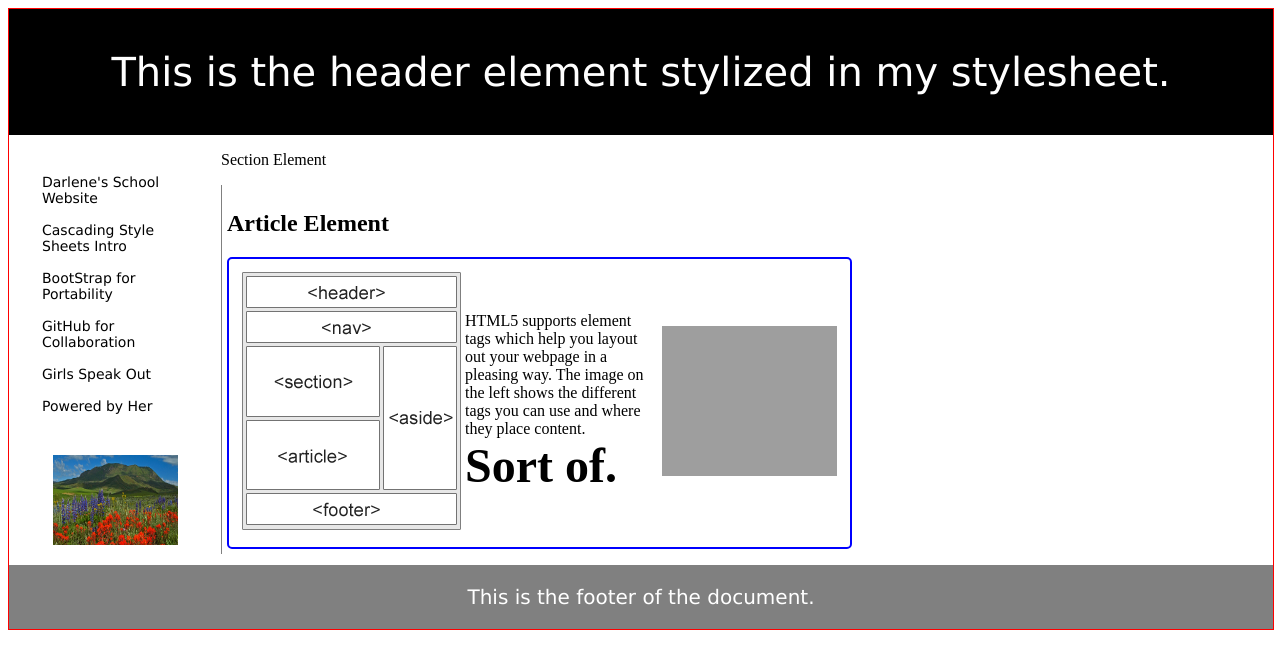
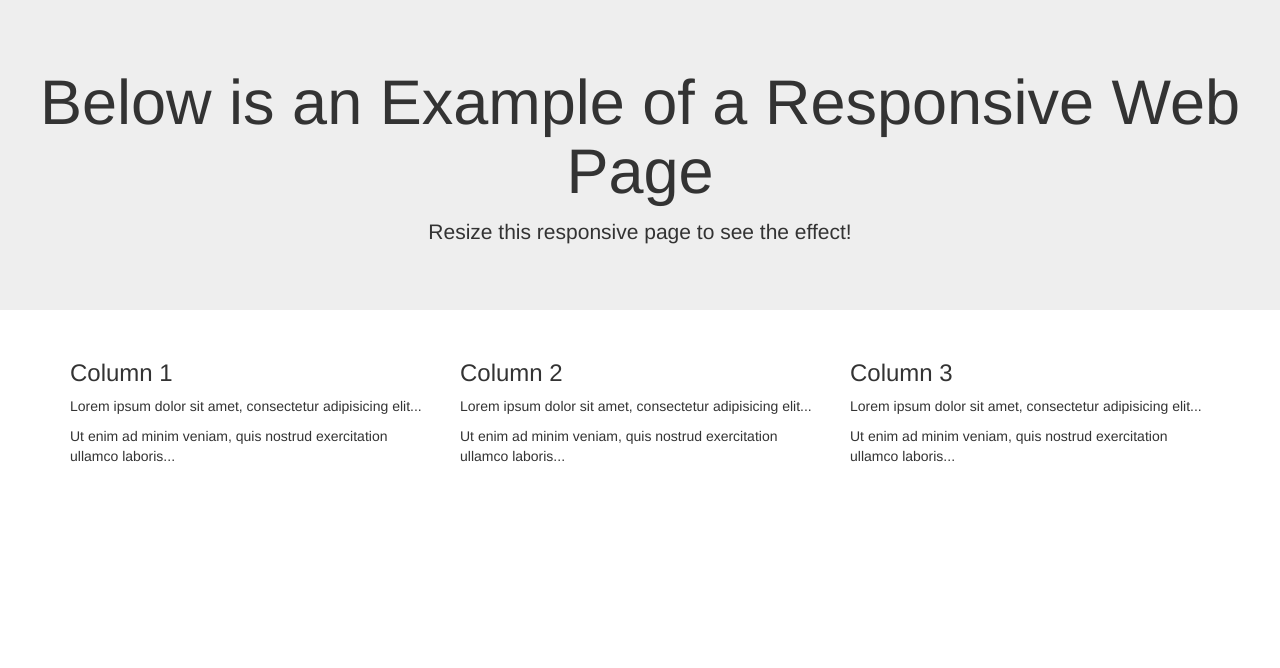
Before and after one commit to RiveraDar/riveradar.github.io, a plain HTML site: page index.html in a window 1280 px wide. Drawn offline with nearby package versions, Linux system fonts and the light colour scheme; grey boxes are pictures that could not be loaded.

Commit message:
Add files via upload

```diff
--- a/index.html
+++ b/index.html
@@ -1,51 +1,39 @@
 <!DOCTYPE html>
-<html>
-  <head>
-    <meta name="viewport" content="width=device-width, initial-scale=1">
-	<link rel="stylesheet" type="text/css" href="sipStyle.css">
-    <!-- This is the title of the page - what's written will appear at the top of the browser window -->
-    <title>Girls Who Code Summer 2016</title>
+<html lang="en">
+<head>
+  <title>Bootstrap Example</title>
+  <meta charset="utf-8">
+  <meta name="viewport" content="width=device-width, initial-scale=1">
+  <link rel="stylesheet" href="http://maxcdn.bootstrapcdn.com/bootstrap/3.3.6/css/bootstrap.min.css">
+  <script src="https://ajax.googleapis.com/ajax/libs/jquery/1.12.4/jquery.min.js"></script>
+  <script src="http://maxcdn.bootstrapcdn.com/bootstrap/3.3.6/js/bootstrap.min.js"></script>
+</head>
+<body>
 
-    <!-- This links to the stylesheet for this page -->
-    <link rel="stylesheet" type="text/css" href="sipStyle.css">
-  </head>
+<div class="jumbotron text-center">
+  <h1>Below is an Example of a Responsive Web Page</h1>
+  <p>Resize this responsive page to see the effect!</p>
+</div>
 
+<div class="container">
+  <div class="row">
+    <div class="col-sm-4">
+      <h3>Column 1</h3>
+      <p>Lorem ipsum dolor sit amet, consectetur adipisicing elit...</p>
+      <p>Ut enim ad minim veniam, quis nostrud exercitation ullamco laboris...</p>
+    </div>
+    <div class="col-sm-4">
+      <h3>Column 2</h3>
+      <p>Lorem ipsum dolor sit amet, consectetur adipisicing elit...</p>
+      <p>Ut enim ad minim veniam, quis nostrud exercitation ullamco laboris...</p>
+    </div>
+    <div class="col-sm-4">
+      <h3>Column 3</h3>
+      <p>Lorem ipsum dolor sit amet, consectetur adipisicing elit...</p>
+      <p>Ut enim ad minim veniam, quis nostrud exercitation ullamco laboris...</p>
+    </div>
+  </div>
+</div>
 
-  <body>
-
-  <div class="container">
-	<header>This is the header element stylized in my stylesheet.</header>
-	<nav>
-		<ul>
-			<li><a href="https://sites.google.com/site/simsroom209/Home" target="_blank">Darlene's School Website</a></li>
-			<li><a href="http://www.w3schools.com/css/css_intro.asp" target="_blank">Cascading Style Sheets Intro</a></li>
-			<li><a href="http://www.w3schools.com/bootstrap/default.asp" target="_blank">BootStrap for Portability</a></li>
-			<li><a href="https://github.com/" target="_blank">GitHub for Collaboration</a></li>
-			<li><a href="https://medium.com/girls-who-code/how-can-we-impact-violence-hate-e47fe6d49a03#.6x4qq07kz" target="_blank">Girls Speak Out</a></li>
-			<li><a href="http://poweredbyher.com/" target="_blank">Powered by Her</a></li>
-		</ul>
-		</ul>
-		<br>
-		<center><img src="mountains.jpg" alt="Steamboat Springs" height="90" width="125"></center>
-	</nav>
-	<section><p>Section Element</p></section>
-	<article>
-		<h1>Article Element </h1>
-		<table class="roundframe" width="60%">
-		<tr>
-		<td><img src="htmlelements.gif"></td>
-		<td><p>HTML5 supports element tags which help you layout out your webpage in a pleasing way.
-		The image on the left shows the different tags you can use and where they place content. <br>
-		<b><font size="14">Sort of.</font></b></p></td>
-		<td><img src="GWCRocks.jpg" height="150" width="175"></td>
-		</tr>
-		</table>
-
-	</article>
-	<!-- <aside>this is the aside tag. <img src="mountains.jpg"></aside> -->
-	<footer>This is the footer of the document.</footer>
-<!-- <details> - Defines additional details</details>
-<summary> - Defines a heading for the  element</summary> -->
-</div>
-  </body>
+</body>
 </html>
```
Also changed, not shown: corruption.jpeg (added), internetusers.jpg (added), nojustice.jpeg (added), refugeemap.jpeg (added), refugees.jpeg (added), udhr.jpeg (added).
